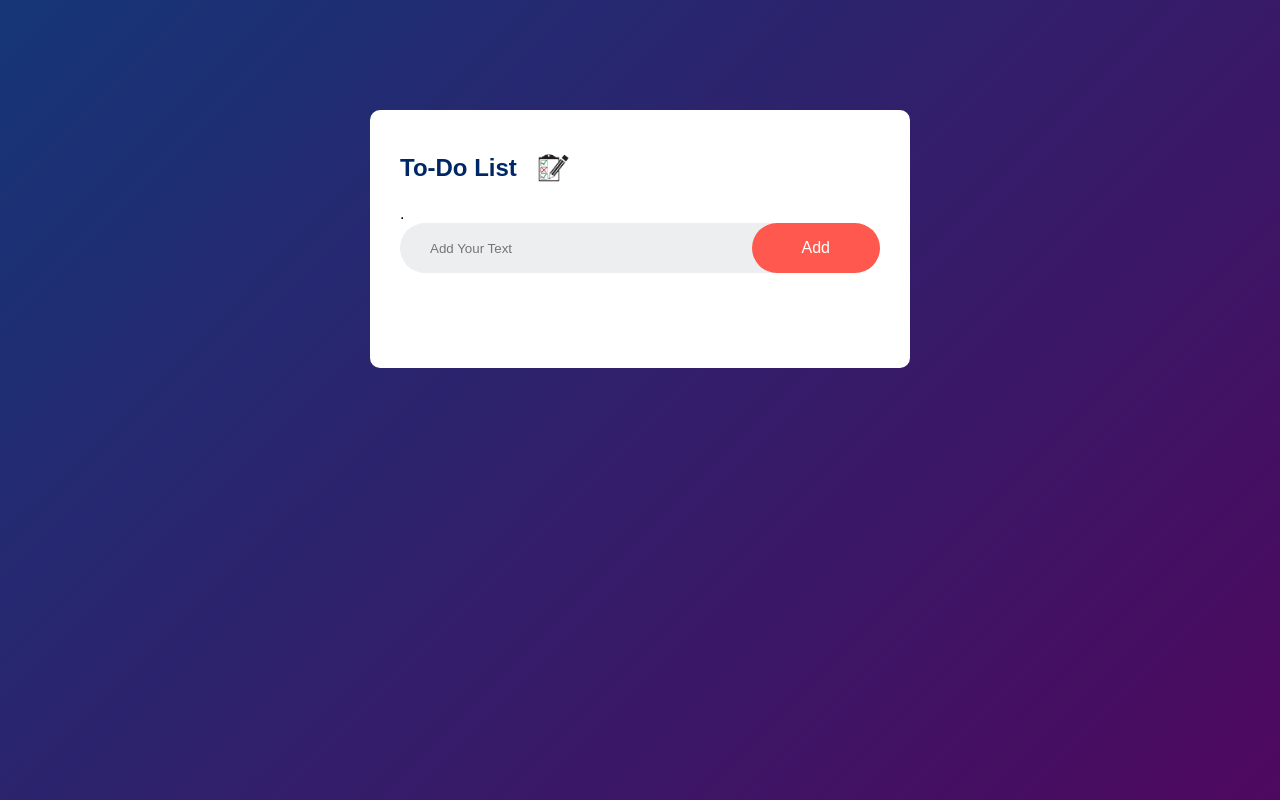
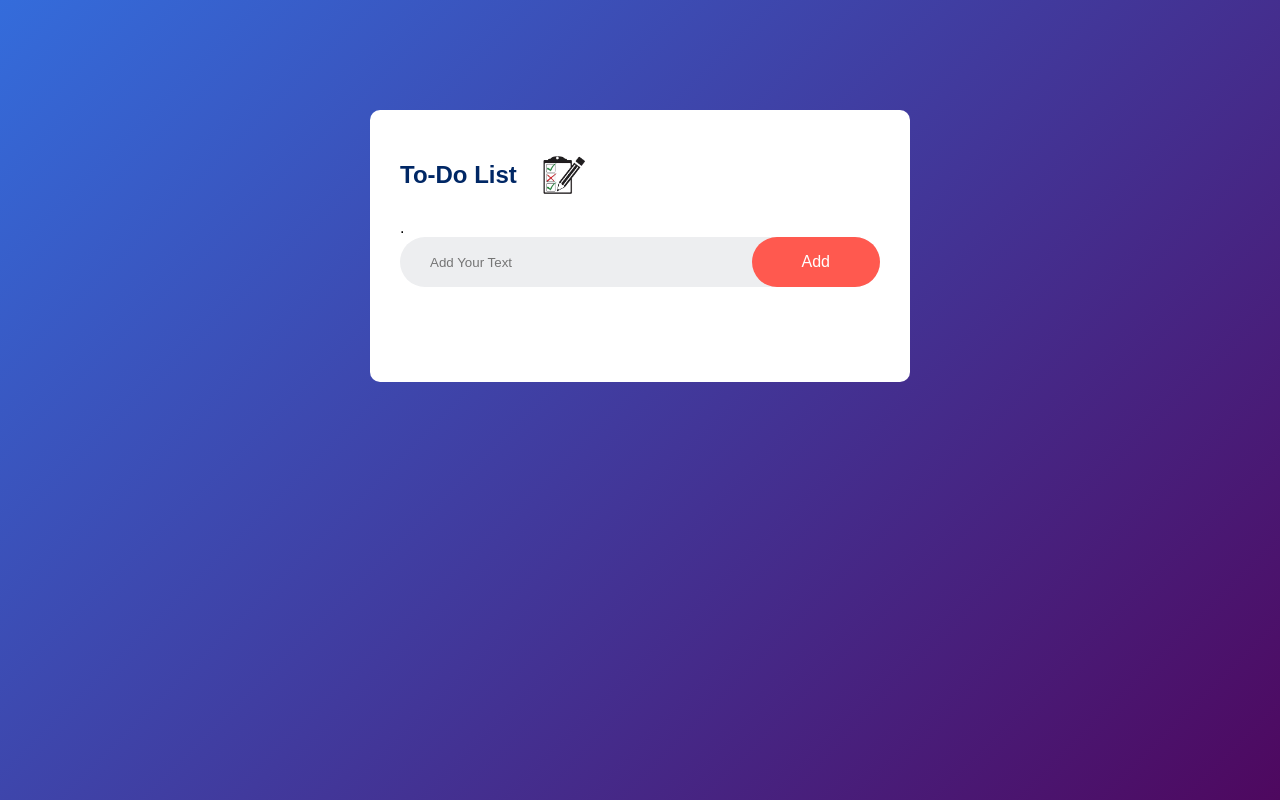
Before and after one commit to aanchaltailwal/OCTANET_SEPTEMBER, a plain HTML site: page Task-2/index.html in a window 1280 px wide. Drawn offline with Linux system fonts and the light colour scheme.

Commit message:
final commit

```diff
--- a/Task-2/style.css
+++ b/Task-2/style.css
@@ -7,7 +7,7 @@
 .container{
     width: 100%;
     min-height: 100vh;
-    background: linear-gradient(135deg, #153677, #4e085f);
+    background: linear-gradient(135deg, #346cdb, #4e085f);
     padding: 10px;
 }
 .todo-app{
@@ -25,7 +25,7 @@
     margin-bottom: 20px;
 }
 .todo-app h2 img{
-    width: 50px;
+    width: 70px;
     margin-left: 10px;
 }
 .row{
```
